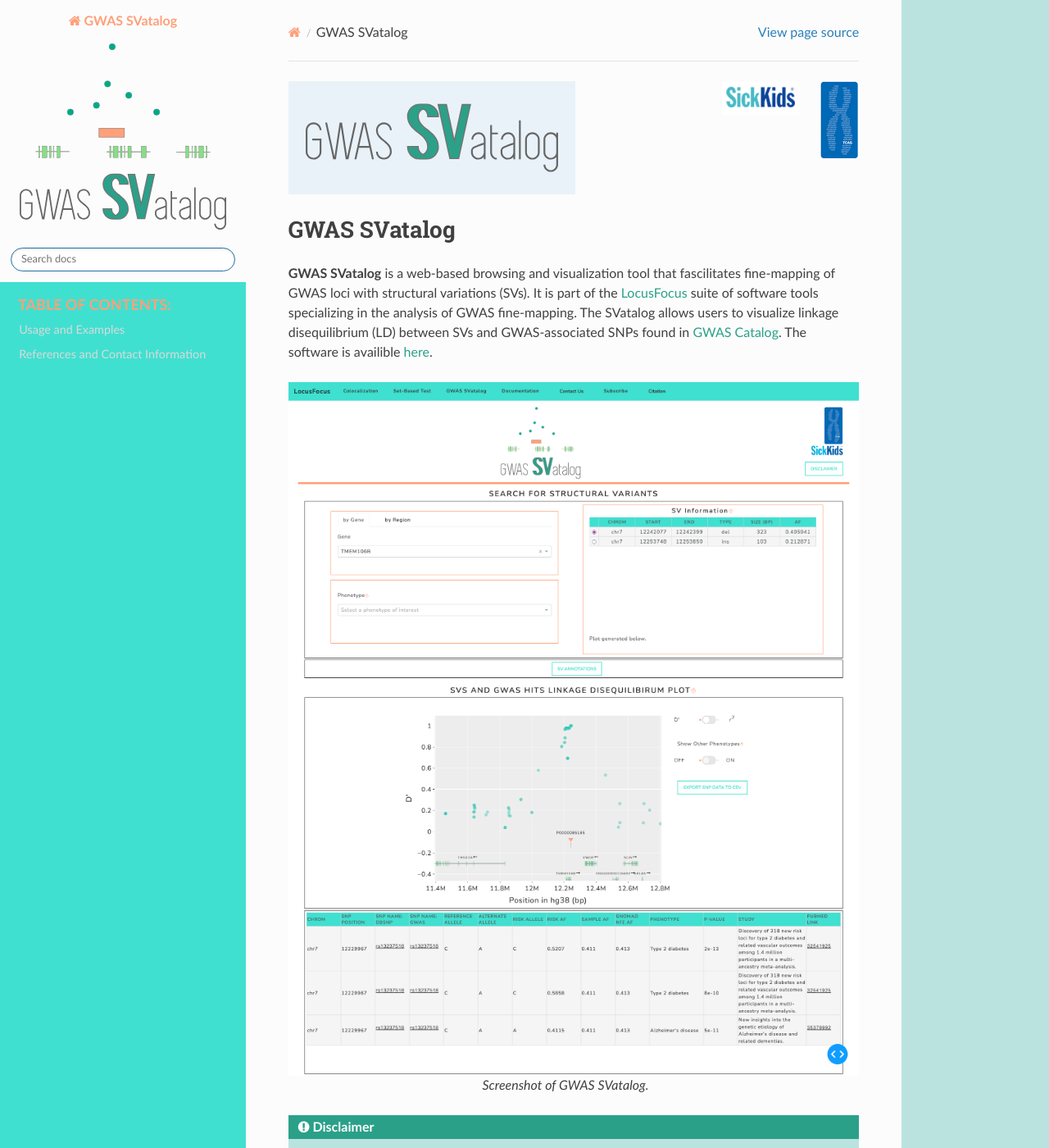
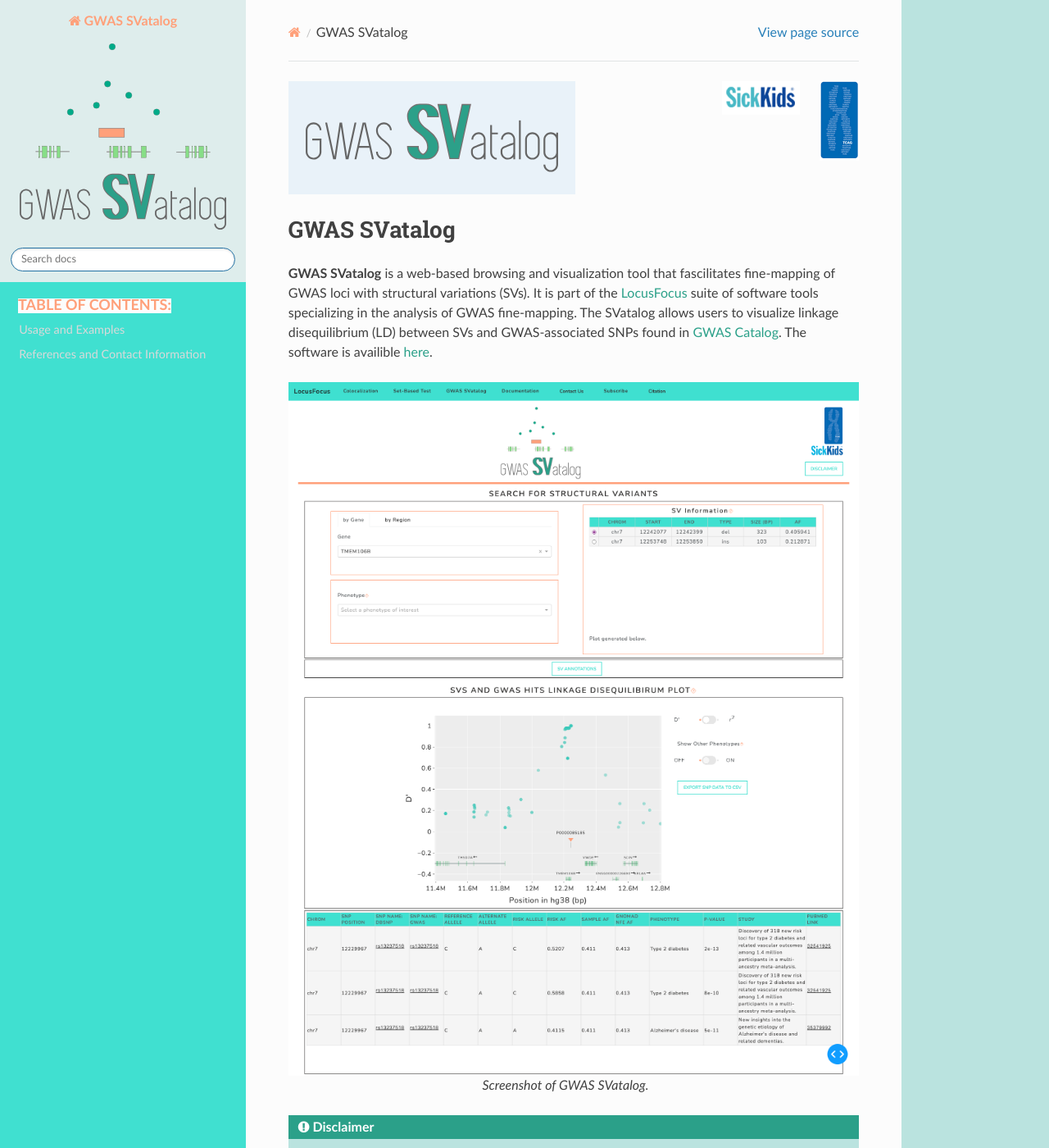
Before and after one commit to shalvichirmade/gwas-svatalog-docs, a Sphinx documentation site: the page built from source/index.rst, in a window 1280 px wide and 1400 px high. Shown: the whole window at 82% size. Built offline with Sphinx 7.4.7 and the Read the Docs theme 2.0.0, drawn with Linux system fonts in a browser that asks for light colours.

Commit message:
change colors

```diff
--- a/source/_static/svatalog.css
+++ b/source/_static/svatalog.css
@@ -11,7 +11,7 @@
 
 /* Override main theme color */
 .wy-side-nav-search {
-    background-color: var(--white-like) !important;
+    background-color: var(--lighter-turquoise) !important;
 }
 
 .version {
@@ -25,9 +25,15 @@
 /* Override link color */
 .wy-menu .caption-text {
     color: var(--highlight) !important;
+    background-color: var(--white-like);
     font-weight: bold;
     font-size: large;
 }
+
+.toctree-l1 {
+    color: white
+}
+
 .wy-nav-side{
     background: var(--turquoise) !important;
 }
```
